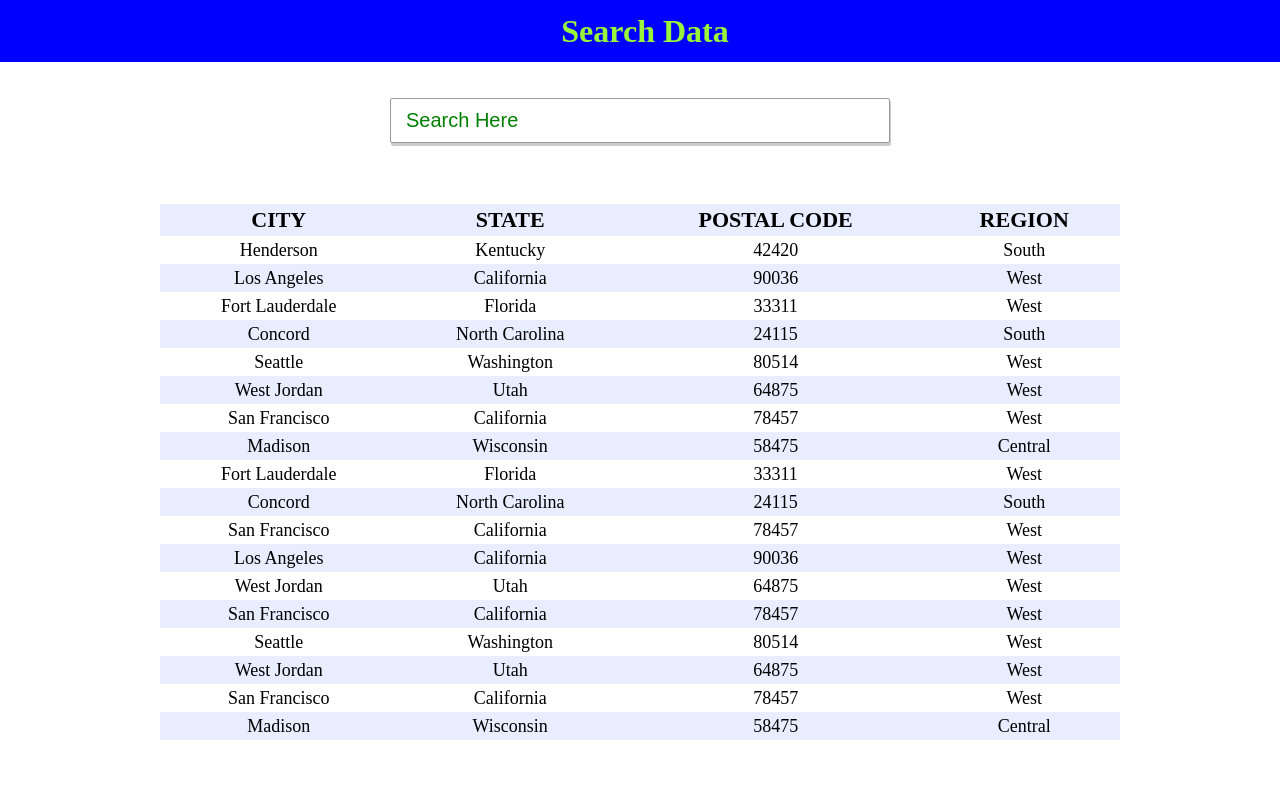
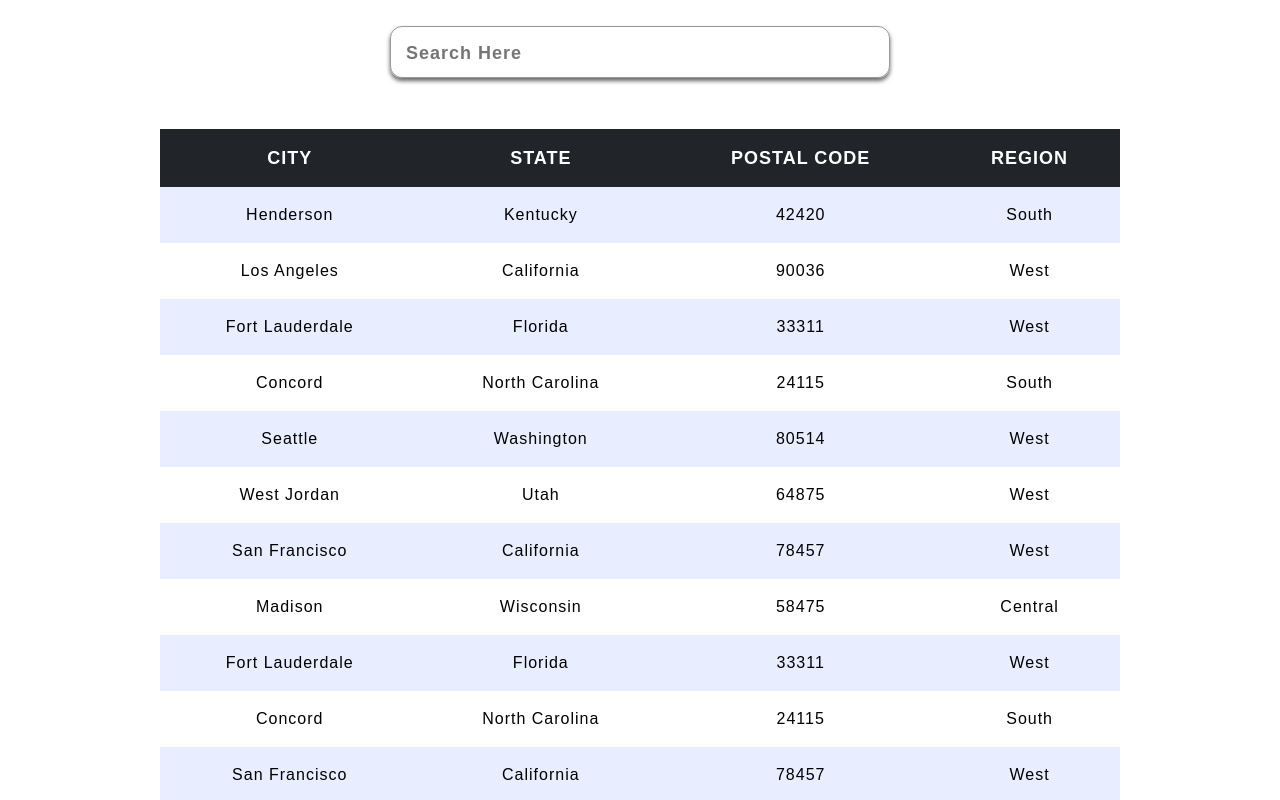
Before and after one commit to Arun05hp/searchbox, a plain HTML site: page index.htm in a window 1280 px wide. Shown: the top 800 px of the page. Drawn offline with Linux system fonts and the light colour scheme.

Commit message:
Modify Css

```diff
--- a/assets/css/main.css
+++ b/assets/css/main.css
@@ -47,32 +47,24 @@ table {
 	border-spacing: 0;
 }
 
-header div{
-	background-color: blue;
-	padding: 5px;
-	width: 100%;
-}
-
-header div h1{
-	text-align: center;
-	color: rgb(153,245,58,78);
-	font-weight: 600;
-	font-size: 32px;
-	padding: 10px 0;
+*,
+html {
+	line-height: 1.5;
+	letter-spacing: 1px;
+	font-family: "Source Sans Pro", sans-serif
 }
 .search-box{
 	margin: 2% auto;
-	padding: 10px;
 	width: 500px;
 }
 input::placeholder{
-	color: green;
-	font-size: 20px;
+	font-size: 18px;
+	font-weight: 600;
 }
-div.search-field{
+.search-field{
 	border: 1px solid rgba(0,0,0,0.4);
-	border-radius: 2px;
-	box-shadow: 1px 3px 0 0 rgba(0,0,0,0.2);
+	border-radius: 12px;
+	box-shadow: 0 3px 4px 0 rgba(0,0,0,0.6);
 }
 
 input[type=text] {
@@ -83,31 +75,32 @@ input[type=text] {
 	font-size: 20px;
 	background-color: transparent;
 }
-div.search-field:hover {
-	box-shadow: 2px 4px 0 0 rgb(220,154,211,65);
-	border-color: green;
-	transition: 0.3s all linear;
-}
 table{
 	margin: 4% auto;
 	width: 75%;
 }
-
+thead {
+	color: rgb(255, 255, 255);
+    background: rgb(33, 37, 41);
+}
 th,td{
-	padding: 5px 10px;
+	padding:20px;
 	text-align: center;
 }
 th{
 	text-transform: uppercase;
-	font-size: 22px;
-	font-weight: 700;
+	font-size: 18px;
+	font-weight: 600;
+}
+tbody tr:nth-of-type(odd) {
+	background-color: #e8edff;
+}
+tbody tr:hover {
+	background-color: rgba(0,0,0,0.08);
 }
 td{
-	font-size: 18px;
+	font-size: 16px;
 }
-
-
-
 
 @media only screen and (max-width: 796px) {
 	.search-box,table{
@@ -124,10 +117,13 @@ td{
 		width: 95%;
 		transition: 0.3s all linear;
 	}
+	th,td {
+		padding: 15px 5px;
+	}
 	th{
-		font-size: 18px;
+		font-size: 14px;
 	}
 	td{
-		font-size: 14px;
+		font-size: 12px;
 	}
 }
--- a/assets/js/main.js
+++ b/assets/js/main.js
@@ -2,7 +2,7 @@ function searchData(){
 	var input,tr,td,filter,table,i;
 	input=document.getElementById('input');
 	filter=input.value.toUpperCase();
-	table=document.getElementById('table');
+	table=document.getElementById('tbody');
 	tr=table.getElementsByTagName('tr');
 	for( i = 0; i<tr.length;i++) {
 		td=tr[i].getElementsByTagName("td")[0];
@@ -18,12 +18,3 @@ function searchData(){
 		}
 	}
 }
-        // change table row color
-var table,tr,i;
-table=document.getElementById("table");
-tr=table.getElementsByTagName("tr");
-for(i = 0;i<tr.length;i++) {
-	if (i % 2 === 0) {
-		tr[i].style.background='#e8edff';
-	}
-}
--- a/index.htm
+++ b/index.htm
@@ -11,12 +11,6 @@
 	<link rel="stylesheet" type="text/css" href="assets/css/main.css">
 </head>
 <body>
-	<header>
-		<div>
-			<h1>Search Data</h1>
-		</div>
-	</header>
-
 		<form class="search-box">
 			<div class="search-field">
 				<input id="input" onkeyup="searchData()" type="text" placeholder="Search Here" autocomplete="off">
@@ -24,12 +18,15 @@
 		</form>
 	<div class="table-res">
 		<table id="table">
+			<thead>
 				<tr>
 					<th>City</th>
 					<th>State</th>
 					<th>Postal Code</th>
 					<th>Region</th>
 				</tr>
+			</thead>
+			<tbody id="tbody">
 				<tr>
 					<td>Henderson</td>
 					<td>Kentucky</td>
@@ -146,6 +143,7 @@
 					<td>58475</td>
 					<td>Central</td>
 				</tr>
+			</tbody>
 		</table>
 	</div>
 
```
Lines whose indentation alone changed are shown as unchanged.
